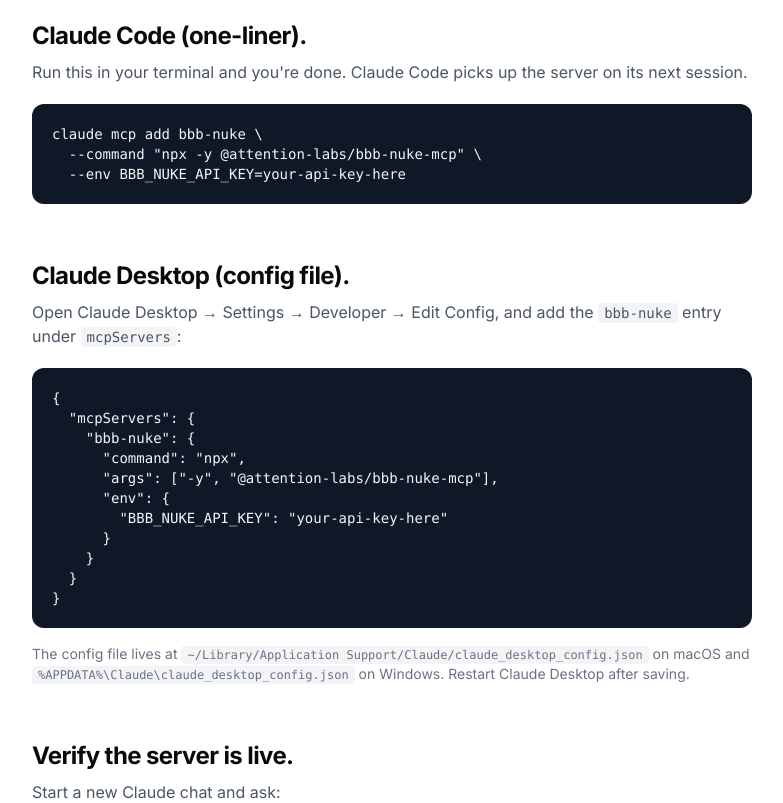
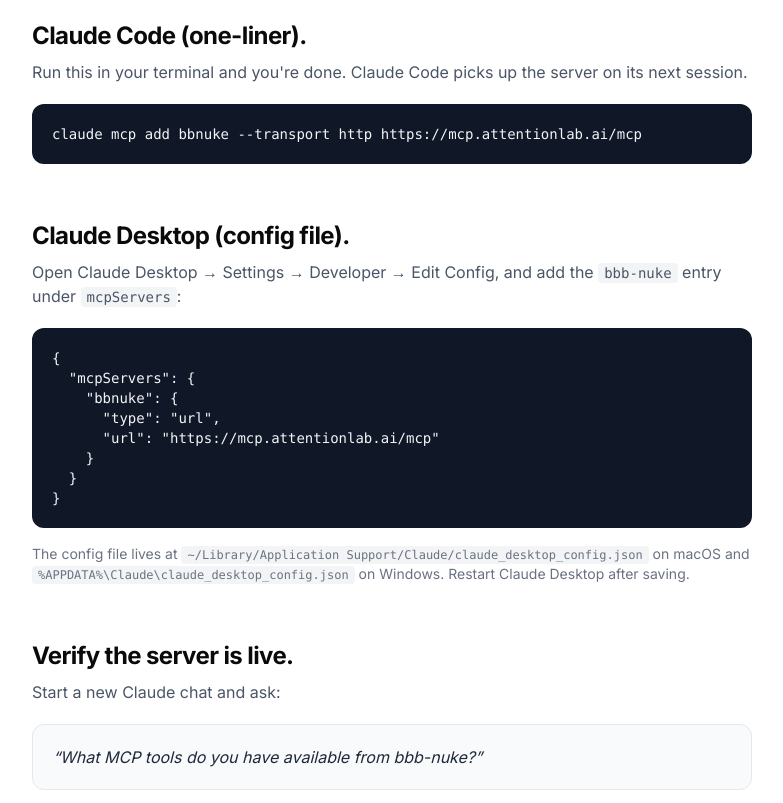
Before and after one commit to ATTN-Lab/attentionlab-web, a Next.js app: page /mcp in a window 1280 px wide. Shown: the part 660-1463 px from the top of the page, without its empty margins (248-1031 px from the left). Built offline with nearby package versions, Linux system fonts and the light colour scheme.

Commit message:
Fix MCP commands to use HTTP transport; embed email in pill buttons

```diff
--- a/src/app/mcp/page.tsx
+++ b/src/app/mcp/page.tsx
@@ -9,19 +9,14 @@
 
 const CONFIG_DESKTOP = `{
   "mcpServers": {
-    "bbb-nuke": {
-      "command": "npx",
-      "args": ["-y", "@attention-labs/bbb-nuke-mcp"],
-      "env": {
-        "BBB_NUKE_API_KEY": "your-api-key-here"
-      }
+    "bbnuke": {
+      "type": "url",
+      "url": "https://mcp.attentionlab.ai/mcp"
     }
   }
 }`;
 
-const CLAUDE_CODE_CMD = `claude mcp add bbb-nuke \\
-  --command "npx -y @attention-labs/bbb-nuke-mcp" \\
-  --env BBB_NUKE_API_KEY=your-api-key-here`;
+const CLAUDE_CODE_CMD = `claude mcp add bbnuke --transport http https://mcp.attentionlab.ai/mcp`;
 
 const EXAMPLE_PROMPTS = [
   "Score the molecule CN1CCC[C@H]1c1cccnc1 for blood-brain barrier penetration.",
--- a/src/components/Sections.tsx
+++ b/src/components/Sections.tsx
@@ -875,7 +875,7 @@
                 session can screen up to 1,000 compounds in 24 hours.
               </p>
               <div className="inline-block px-3 py-1.5 rounded-md bg-gray-900 text-gray-100 text-sm font-mono">
-                claude mcp add bbb-nuke
+                claude mcp add bbnuke --transport http https://mcp.attentionlab.ai/mcp
               </div>
             </div>
           </div>
@@ -894,9 +894,9 @@
               </p>
               <a
                 href="mailto:temi@attentionlab.ai?subject=BBB-Nuke%20API%20Access"
-                className="inline-block text-sm font-semibold text-[#3E317D] hover:text-[#2e245e] underline underline-offset-4"
+                className="inline-block px-4 py-2 text-sm font-semibold rounded-full bg-[#3E317D] text-white hover:bg-[#2e245e] transition-colors"
               >
-                temi@attentionlab.ai
+                Request access →
               </a>
             </div>
           </div>
@@ -928,9 +928,9 @@
               </div>
               <a
                 href="mailto:temi@attentionlab.ai?subject=BBB-Nuke%20Enterprise"
-                className="inline-block text-sm font-semibold text-[#3E317D] hover:text-[#2e245e] underline underline-offset-4"
+                className="inline-block px-4 py-2 text-sm font-semibold rounded-full bg-[#3E317D] text-white hover:bg-[#2e245e] transition-colors"
               >
-                temi@attentionlab.ai
+                Request access →
               </a>
             </div>
           </div>
```
